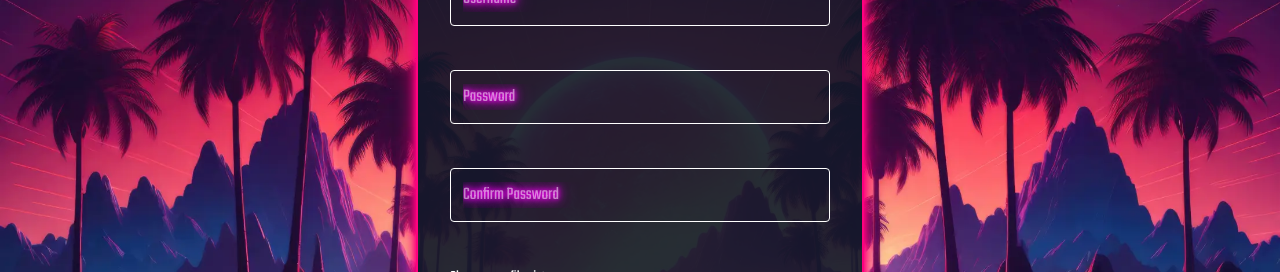
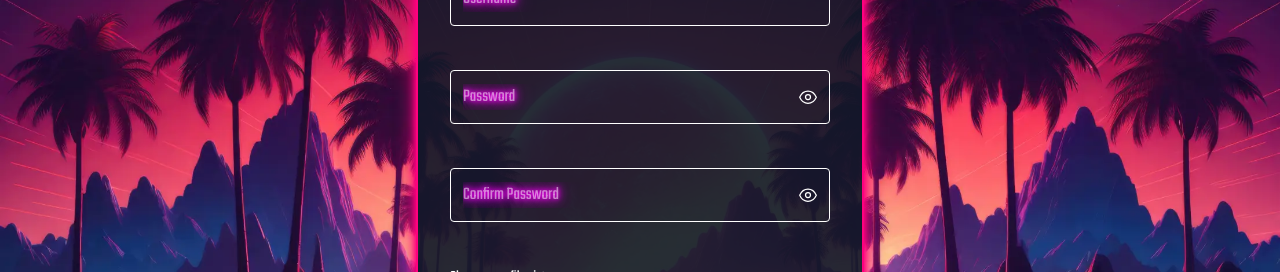
Before and after one commit to mikov144/cn_checklist, a React (Vite) app in the folder frontend/: page /login in a window 1280 px wide. Both pictures are taken after a click on the element "Register here". Shown: the part 217-489 px from the top of the page. Built offline with nearby package versions, Linux system fonts and the light colour scheme; no server answers.

Commit message:
Login. Added a password peeker to the password field

```diff
--- a/frontend/src/components/Form.tsx
+++ b/frontend/src/components/Form.tsx
@@ -20,6 +20,8 @@ function Form() {
   const [loading, setLoading] = useState(false);
   const fileInputRef = useRef<HTMLInputElement>(null);
   const navigate = useNavigate();
+  const [showPassword, setShowPassword] = useState(false);
+  const [showConfirmPassword, setShowConfirmPassword] = useState(false);
 
   const name = method === "login" ? "Login" : "Register";
 
@@ -84,6 +86,8 @@ function Form() {
       setPassword("");
       setConfirmPassword("");
       setProfilePicture(null);
+      setShowPassword(false);
+      setShowConfirmPassword(false);
       if (fileInputRef.current) {
         fileInputRef.current.value = "";
       }
@@ -120,6 +124,8 @@ function Form() {
     setPasswordError(null);
     setConfirmPasswordError(null);
     setProfilePicture(null);
+    setShowPassword(false);
+    setShowConfirmPassword(false);
     if (fileInputRef.current) {
       fileInputRef.current.value = "";
     }
@@ -131,6 +137,60 @@ function Form() {
       fileInputRef.current.value = "";
     }
   };
+
+  const EyeIcon = ({ className }: { className?: string }) => (
+    <svg
+      xmlns="http://www.w3.org/2000/svg"
+      fill="none"
+      viewBox="0 0 24 24"
+      strokeWidth={1.5}
+      stroke="currentColor"
+      className={className}
+    >
+      <path
+        strokeLinecap="round"
+        strokeLinejoin="round"
+        d="M2.036 12.322c1.91-4.308 5.812-7.322 9.964-7.322 4.152 0 8.054 3.014 9.964 7.322-1.91 4.308-5.812 7.322-9.964 7.322-4.152 0-8.054-3.014-9.964-7.322z"
+      />
+      <path
+        strokeLinecap="round"
+        strokeLinejoin="round"
+        d="M15 12a3 3 0 11-6 0 3 3 0 016 0z"
+      />
+    </svg>
+  );
+
+  const EyeOffIcon = ({ className }: { className?: string }) => (
+    <svg
+      xmlns="http://www.w3.org/2000/svg"
+      fill="none"
+      viewBox="0 0 24 24"
+      strokeWidth={1.5}
+      stroke="currentColor"
+      className={className}
+    >
+      <path
+        strokeLinecap="round"
+        strokeLinejoin="round"
+        d="M3.98 8.223A10.477 10.477 0 001.934 12C3.226 16.04 7.037 19 12 19c1.658 0 3.22-.33 4.611-.923"
+      />
+      <path
+        strokeLinecap="round"
+        strokeLinejoin="round"
+        d="M20.04 15.777A10.45 10.45 0 0022.066 12C20.774 7.96 16.963 5 12 5a10.45 10.45 0 00-4.611.923"
+      />
+      <path
+        strokeLinecap="round"
+        strokeLinejoin="round"
+        d="M9.88 9.88a3 3 0 104.24 4.24"
+      />
+      <path
+        strokeLinecap="round"
+        strokeLinejoin="round"
+        d="M3 3l18 18"
+      />
+    </svg>
+  );
 
   return (
     <div className="flex items-center justify-center min-h-screen bg-synth-background bg-cover bg-center" style={{ backgroundImage: "url('/images/_main-background.webp')" }}>
@@ -151,9 +211,10 @@ function Form() {
         <p className={`h-5 text-red-400 text-sm mb-4 ml-1 transition-opacity duration-200 ${!usernameError ? "invisible" : ""}`}>
           {usernameError}
         </p>
+        <div className="relative">
           <input
-          className="block w-full p-3 border border-synth-primary rounded mb-2 bg-synth-background text-synth-text neon-text focus:outline-none focus:ring-2 focus:ring-synth-secondary text-lg"
-          type="password"
+            className="block w-full p-3 pr-12 border border-synth-primary rounded mb-2 bg-synth-background text-synth-text neon-text focus:outline-none focus:ring-2 focus:ring-synth-secondary text-lg"
+            type={showPassword ? "text" : "password"}
             value={password}
             onChange={(e) => {
               setPassword(e.target.value);
@@ -162,14 +223,28 @@ function Form() {
             placeholder="Password"
             required
           />
+          <button
+            type="button"
+            aria-label={showPassword ? "Hide password" : "Show password"}
+            onClick={() => setShowPassword((prev) => !prev)}
+            className="absolute right-3 top-1/2 -translate-y-1/2 text-synth-text/70 hover:text-synth-text active:text-synth-secondary cursor-pointer select-none transition duration-150 ease-out hover:scale-110 active:scale-95"
+          >
+            {showPassword ? (
+              <EyeOffIcon className="h-5 w-5" />
+            ) : (
+              <EyeIcon className="h-5 w-5" />
+            )}
+          </button>
+        </div>
         <p className={`h-5 text-red-400 text-sm mb-4 ml-1 transition-opacity duration-200 ${!passwordError ? "invisible" : ""}`}>
           {passwordError}
         </p>
         {method === "register" && (
           <>
+            <div className="relative">
               <input
-              className="block w-full p-3 border border-synth-primary rounded mb-2 bg-synth-background text-synth-text neon-text focus:outline-none focus:ring-2 focus:ring-synth-secondary text-lg"
-              type="password"
+                className="block w-full p-3 pr-12 border border-synth-primary rounded mb-2 bg-synth-background text-synth-text neon-text focus:outline-none focus:ring-2 focus:ring-synth-secondary text-lg"
+                type={showConfirmPassword ? "text" : "password"}
                 value={confirmPassword}
                 onChange={(e) => {
                   setConfirmPassword(e.target.value);
@@ -178,6 +253,19 @@ function Form() {
                 placeholder="Confirm Password"
                 required
               />
+              <button
+                type="button"
+                aria-label={showConfirmPassword ? "Hide confirm password" : "Show confirm password"}
+                onClick={() => setShowConfirmPassword((prev) => !prev)}
+                className="absolute right-3 top-1/2 -translate-y-1/2 text-synth-text/70 hover:text-synth-text active:text-synth-secondary cursor-pointer select-none transition duration-150 ease-out hover:scale-110 active:scale-95"
+              >
+                {showConfirmPassword ? (
+                  <EyeOffIcon className="h-5 w-5" />
+                ) : (
+                  <EyeIcon className="h-5 w-5" />
+                )}
+              </button>
+            </div>
             <p className={`h-5 text-red-400 text-sm mb-4 ml-1 transition-opacity duration-200 ${!confirmPasswordError ? "invisible" : ""}`}>
               {confirmPasswordError}
             </p>
```
Lines whose indentation alone changed are shown as unchanged.
